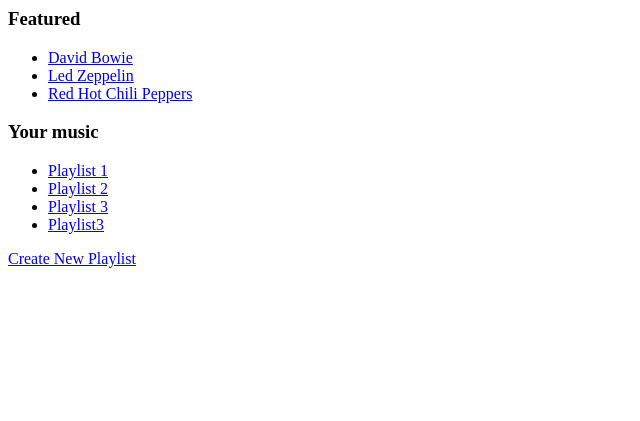
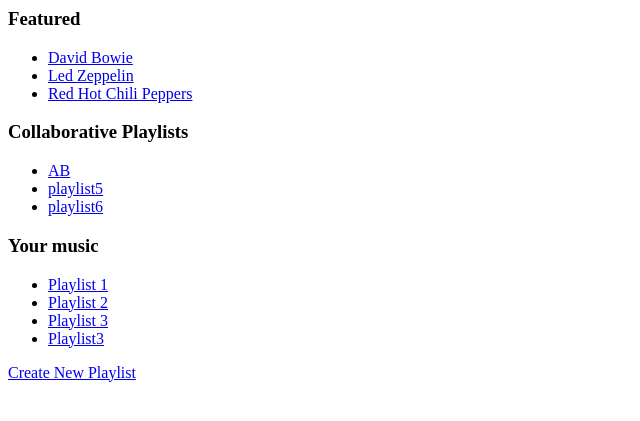
Before and after one commit to badamosor/CSCI5448-Project, a Django app: page /playlistmanager/welcome in a window 1280 px wide. Shown: the top 421 px of the page, without its empty margins (0-640 px from the left). Run offline with Django 3.2, Linux system fonts and the light colour scheme; a user stored in the database is signed in; data comes from the database, SQL or seed files in the repository.

Commit message:
Collaborative playlists appear after login

```diff
--- a/Code/playlistmanager/playlist_manager/templates/playlist_manager/welcome.html
+++ b/Code/playlistmanager/playlist_manager/templates/playlist_manager/welcome.html
@@ -8,6 +8,19 @@
 {% else %}
  <p> No artists are available. </p>
 {% endif %}
+
+ <h3> Collaborative Playlists </h3>
+
+{% if playlist_list_collaborative %}
+  <ul>
+    {% for playlist in playlist_list_collaborative %}
+      <li><a = href="{% url 'playlist_detail' playlist.id %}">{{ playlist.playlist_name }}</a></li>
+    {% endfor %}
+  </ul>
+{% else %}
+ <p> No artists are available. </p>
+{% endif %}
+
 
  <h3> Your music </h3>
 
--- a/Code/playlistmanager/playlist_manager/views.py
+++ b/Code/playlistmanager/playlist_manager/views.py
@@ -104,6 +104,7 @@
 def welcome(request):
     current_user = request.user
     artist_list = Artist.objects.order_by('artist_name')[:5]
+    playlist_list_collaborative = Playlist.objects.filter(collaborative_status=True).order_by('playlist_name')
     playlist_list = Playlist.objects.filter(owner=current_user).order_by('playlist_name')
-    context = {'artist_list': artist_list,'playlist_list': playlist_list,}
+    context = {'artist_list': artist_list,'playlist_list': playlist_list,'playlist_list_collaborative': playlist_list_collaborative}
     return render(request, 'playlist_manager/welcome.html', context)
```
